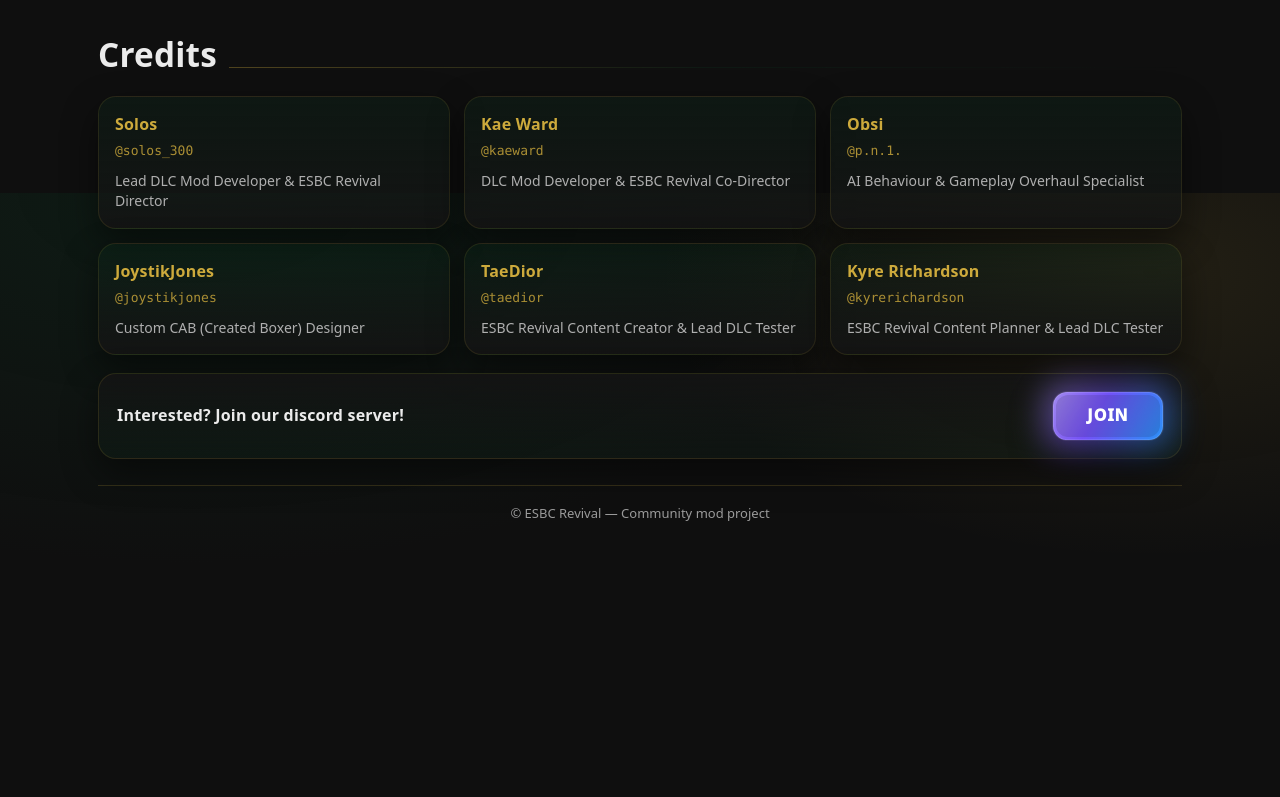
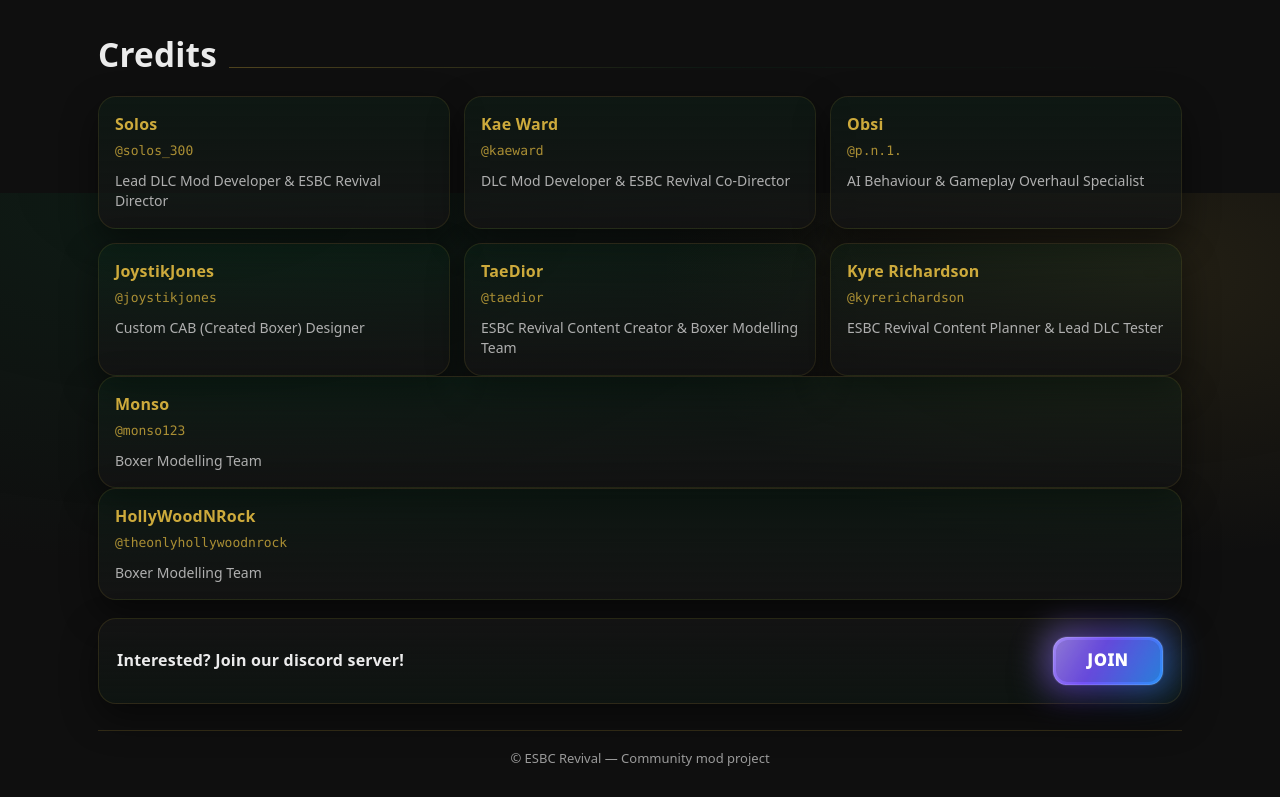
Before and after one commit to Solos-300/esbcRevival, a plain HTML site: page index.html in a window 1280 px wide. Shown: the part 3007-3804 px from the top of the page. Before the commit the page ends 3676 px from the top, so only its background shows below. Drawn offline with Linux system fonts and the light colour scheme.

Commit message:
Update index.html

```diff
--- a/index.html
+++ b/index.html
@@ -606,10 +606,9 @@
             </p>
 
             <ul class="phase-list">
-              <li><b>Replacing licensed boxers</b> with new fighters to refresh the lineup.</li>
-              <li><b>Custom CABs (Created Boxers)</b> added to increase roster depth and options.</li>
+              <li><b>Replacing licensed boxers</b> with new fighters via replacing boxer models to refresh the lineup.</li>
               <li><b>New kits</b> for every replaced licensed boxer to keep presentation consistent.</li>
-              <li><b>Extra kits</b> for select CAB fighters for variety and identity.</li>
+              <li><b>Extra kits</b> for CAB fighters for variety and identity.</li>
             </ul>
           </div>
         </div>
@@ -728,13 +727,27 @@
         <div class="credit-card reveal">
           <b>TaeDior</b>
           <div class="handle mono">@taedior</div>
-          <div class="role">ESBC Revival Content Creator & Lead DLC Tester</div>
+          <div class="role">ESBC Revival Content Creator & Boxer Modelling Team</div>
         </div>
 
         <div class="credit-card reveal">
           <b>Kyre Richardson</b>
           <div class="handle mono">@kyrerichardson</div>
           <div class="role">ESBC Revival Content Planner & Lead DLC Tester</div>
+        </div>
+      </div>
+
+        <div class="credit-card reveal">
+          <b>Monso</b>
+          <div class="handle mono">@monso123</div>
+          <div class="role">Boxer Modelling Team</div>
+        </div>
+      </div>
+
+        <div class="credit-card reveal">
+          <b>HollyWoodNRock</b>
+          <div class="handle mono">@theonlyhollywoodnrock</div>
+          <div class="role">Boxer Modelling Team</div>
         </div>
       </div>
 
```
